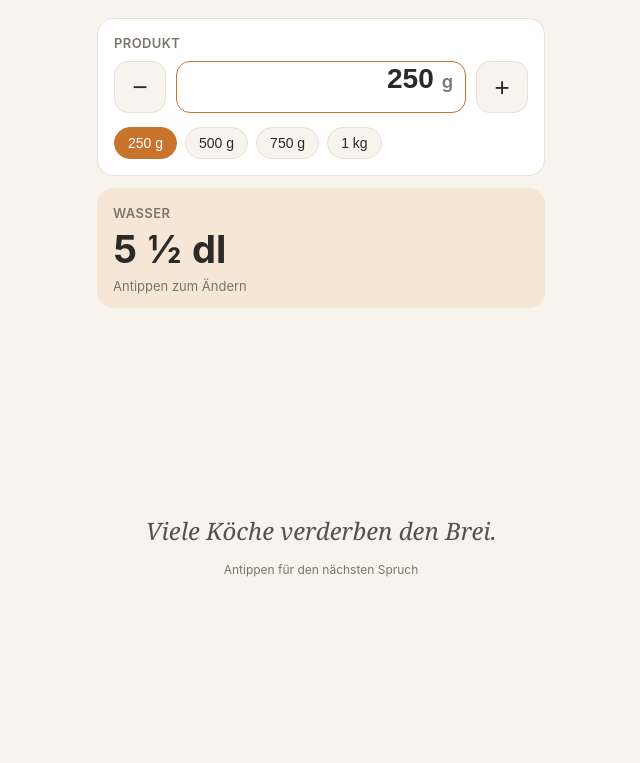
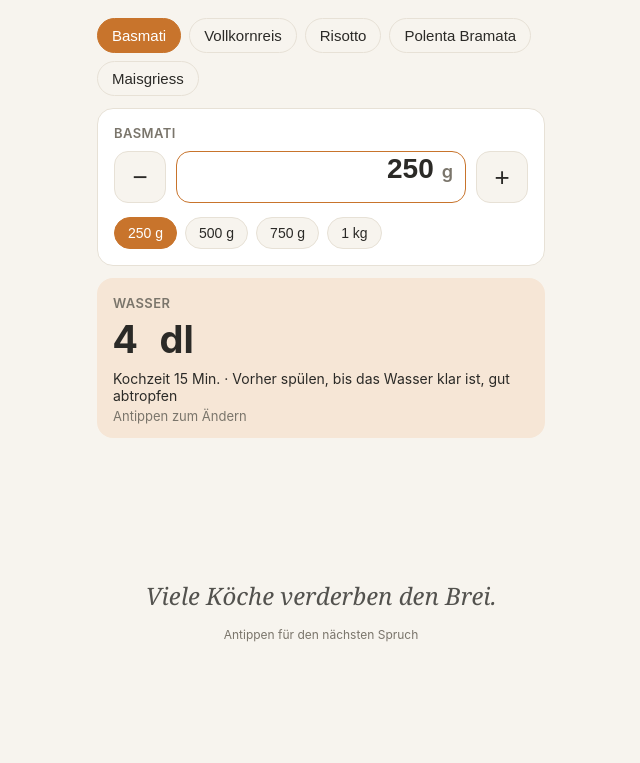
Before and after one commit to psc9/ChuchiRechner, a plain HTML site: page index.html in a window 1280 px wide. Shown: the whole page, without its empty margins (319-959 px from the left). Drawn offline with Linux system fonts and the light colour scheme.

Commit message:
Version 2.0: Produktwahl mit Werten gemäss Packung
Basmati, Vollkornreis, Risotto, Polenta Bramata und Maisgriess, je mit
eigener Wassermenge, Kochzeit und kurzem Hinweis. Beim Risotto werden
Bouillon und Weisswein gerechnet. Das zuletzt gewählte Produkt wird
auf dem Gerät gemerkt. Der Tipp für grosse Mengen erscheint nur bei Reis.

Co-Authored-By: Claude Opus 5.5 <noreply@anthropic.com>
Claude-Session: https://claude.ai/code/session_01H4CFe2wCCVoYeT5NtYUw22

```diff
--- a/index.html
+++ b/index.html
@@ -1,7 +1,7 @@
 <!DOCTYPE html>
 <html lang="de-CH">
 <head>
-<!-- ChuchiRechner · Version 1.0 · 04.11.2026 -->
+<!-- ChuchiRechner · Version 2.0 · 16.11.2026 -->
 <meta charset="utf-8">
 <meta name="viewport" content="width=device-width, initial-scale=1, viewport-fit=cover">
 <meta name="apple-mobile-web-app-capable" content="yes">
@@ -41,6 +41,10 @@
   .chip{border:1px solid var(--line);background:var(--bg);color:var(--ink);border-radius:999px;
     padding:7px 13px;font-size:14px;cursor:pointer}
   .chip.on{background:var(--accent);border-color:var(--accent);color:#fff}
+  .prods{display:flex;flex-wrap:wrap;gap:8px;margin:0 0 12px}
+  .prods .chip{font-size:15px;padding:8px 14px}
+  .water .meta{font-size:14px;color:var(--ink);margin-top:6px}
+  .water .meta:empty{display:none}
   .water{background:var(--accent-soft);border-radius:16px;padding:14px 16px}
   .water .k{font-size:13px;color:var(--muted);font-weight:600;text-transform:uppercase;letter-spacing:.4px}
   .water .row{display:flex;align-items:baseline;gap:8px;margin-top:4px}
@@ -60,8 +64,10 @@
 </head>
 <body>
 <main>
+  <div class="prods" id="prods" role="group" aria-label="Produkt"></div>
+
   <section class="card">
-    <label class="k" for="amount">Produkt</label>
+    <label class="k" for="amount" id="prodName">Produkt</label>
     <div class="amount">
       <button class="step" id="minus" aria-label="weniger">−</button>
       <div class="field"><input id="amount" inputmode="numeric" value="250"><span>g</span></div>
@@ -71,8 +77,9 @@
   </section>
 
   <section class="water">
-    <label class="k" for="water">Wasser</label>
+    <label class="k" for="water" id="liquidName">Wasser</label>
     <div class="row"><input id="water" inputmode="decimal" value="5 ½" size="4"><span class="u">dl</span></div>
+    <div class="meta" id="meta"></div>
     <div class="n">Antippen zum Ändern</div>
   </section>
   <div id="hints"></div>
@@ -88,7 +95,21 @@
   const QUICK = [250, 500, 750, 1000], STEP = 50;
   const $ = id => document.getElementById(id);
   const amountEl = $("amount"), waterEl = $("water");
-  let ratio = 5.5 / 250;   // dl Wasser pro g
+  // Werte gemäss Packung, jeweils für 250 g
+  const PRODUKTE = [
+    { id: "basmati",    name: "Basmati",         dl: 4,   zeit: "15 Min.", gross: true,
+      notiz: "Vorher spülen, bis das Wasser klar ist, gut abtropfen" },
+    { id: "vollkorn",   name: "Vollkornreis",    dl: 5.5, zeit: "50 Min.", gross: true,
+      notiz: "Über Nacht eingeweicht: ca. 30 Min." },
+    { id: "risotto",    name: "Risotto",         dl: 7,   zeit: "20 Min.", fluessig: "Bouillon",
+      extra: { name: "Weisswein", dl: 2.5 }, notiz: "Bouillon nach und nach dazugiessen" },
+    { id: "bramata",    name: "Polenta Bramata", dl: 10,  zeit: "40 Min." },
+    { id: "maisgriess", name: "Maisgriess",      dl: 12,  zeit: "2 Min.",
+      notiz: "Oder halb Milch, halb Wasser" }
+  ];
+  let prod = PRODUKTE[0];
+  try { prod = PRODUKTE.find(p => p.id === localStorage.getItem("produkt")) || prod; } catch (e) {}
+  let ratio = prod.dl / 250;   // dl Wasser pro g
 
   function num(v){
     let s = String(v).replace(",", ".").replace(/½/g, ".5").replace(/\s+/g, "");
@@ -113,16 +134,34 @@
 
   function renderExtras(){
     const g = grams(), w = g * ratio;
-    $("hints").innerHTML = (g >= 500 && w > 0)
+    const meta = [];
+    if (prod.extra) meta.push(`<b>+ ${dl(g * prod.extra.dl / 250)} dl ${prod.extra.name}</b>`);
+    meta.push("Kochzeit " + prod.zeit);
+    if (prod.notiz) meta.push(prod.notiz);
+    $("meta").innerHTML = meta.join(" · ");
+    $("hints").innerHTML = (prod.gross && g >= 500 && w > 0)
       ? `<div class="hint"><b>Tipp bei grossen Mengen:</b> Es verdunstet im Verhältnis weniger Wasser. Wenn es sonst zu weich wird: eher <b>${dl(w * 0.95)} dl</b> nehmen.</div>`
       : "";
     $("chips").innerHTML = QUICK.map(q => `<button class="chip${Math.round(g) === q ? " on" : ""}" data-g="${q}">${q >= 1000 ? q / 1000 + " kg" : q + " g"}</button>`).join("");
+  }
+
+  function renderProds(){
+    $("prods").innerHTML = PRODUKTE.map(p => `<button class="chip${p === prod ? " on" : ""}" data-p="${p.id}">${p.name}</button>`).join("");
+    $("prodName").textContent = prod.name;
+    $("liquidName").textContent = prod.fluessig || "Wasser";
+  }
+  function setProd(id){
+    prod = PRODUKTE.find(p => p.id === id) || prod;
+    ratio = prod.dl / 250;
+    try { localStorage.setItem("produkt", prod.id); } catch (e) {}
+    renderProds(); showWater(); renderExtras();
   }
 
   function setAmount(v){ amountEl.value = Math.max(0, Math.round(v)); showWater(); renderExtras(); }
 
   $("minus").addEventListener("click", () => setAmount(grams() - STEP));
   $("plus").addEventListener("click", () => setAmount(grams() + STEP));
+  $("prods").addEventListener("click", e => { const b = e.target.closest(".chip"); if (b) setProd(b.dataset.p); });
   $("chips").addEventListener("click", e => { const b = e.target.closest(".chip"); if (b) setAmount(+b.dataset.g); });
   amountEl.addEventListener("input", () => { showWater(); renderExtras(); });
   amountEl.addEventListener("focus", () => amountEl.select());
@@ -177,7 +216,7 @@
     }, 350);
   });
 
-  showWater(); renderExtras();
+  renderProds(); showWater(); renderExtras();
 })();
 </script>
 </body>
```
